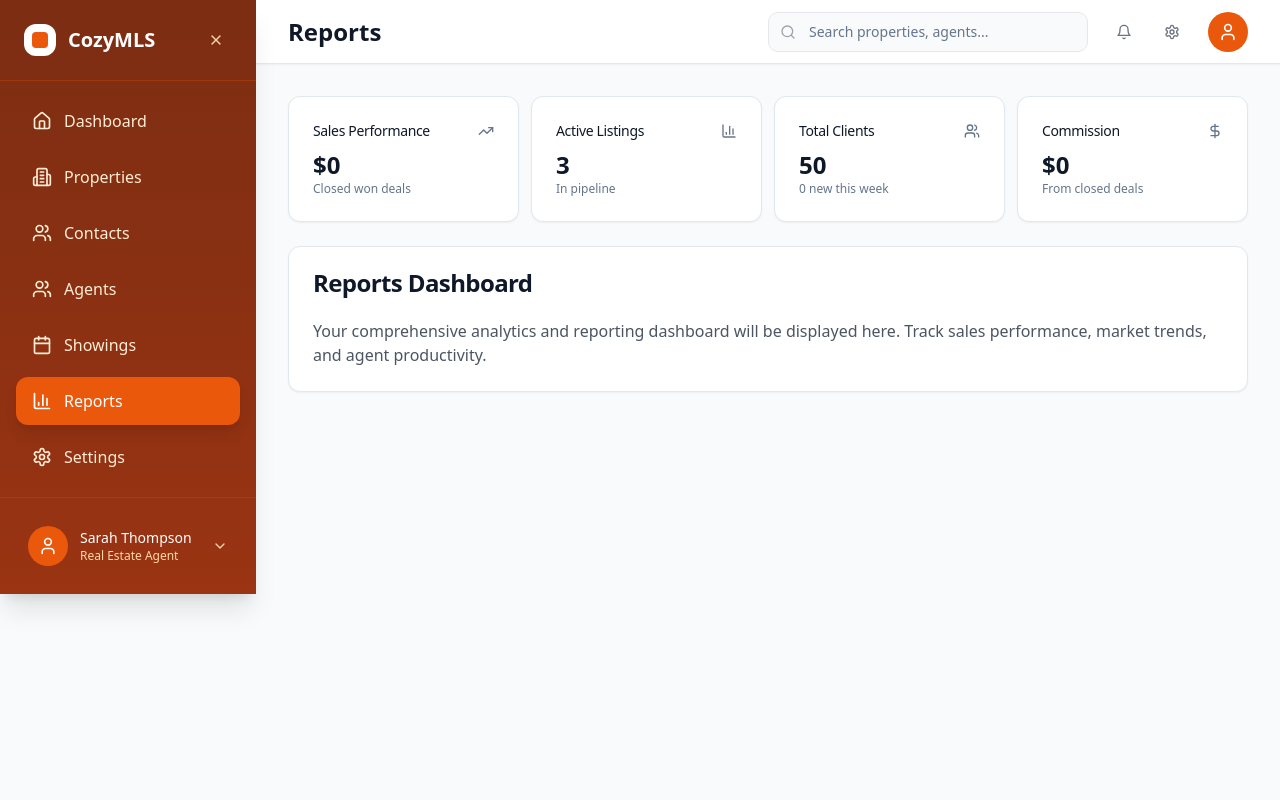
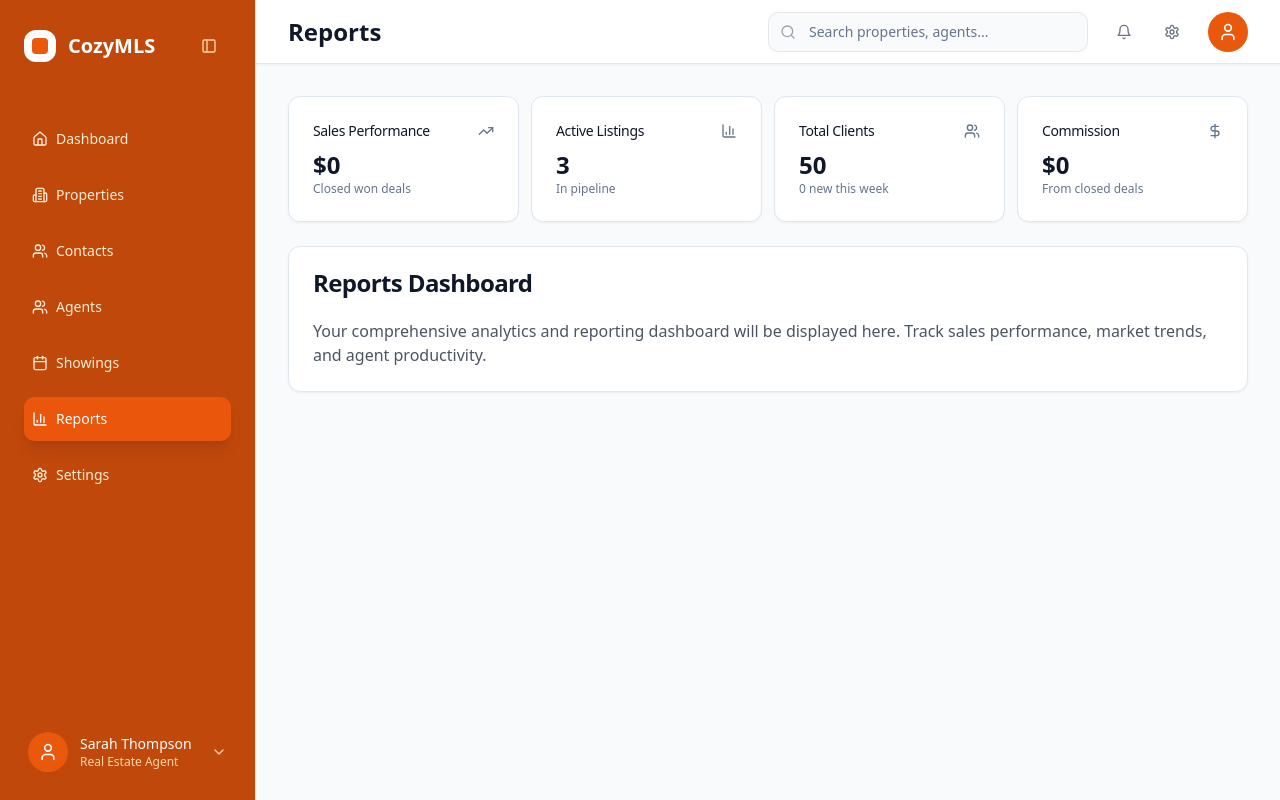
Before and after one commit to Alexi5000/cozymls1, a React (Vite) app: page /reports in a window 1280 px wide. Built offline with nearby package versions, Linux system fonts and the light colour scheme.

Commit message:
Fix: Sidebar desktop width
Fixes the desktop sidebar width issue by migrating to the shadcn/ui Sidebar component and ensuring proper width calculations and responsive behavior.

```diff
--- a/src/widgets/layout/ui/Layout.tsx
+++ b/src/widgets/layout/ui/Layout.tsx
@@ -1,5 +1,6 @@
 import { Sidebar } from './Sidebar';
 import { Header } from './Header';
+import { SidebarProvider, SidebarInset } from '@/shared/ui/sidebar';
 
 interface LayoutProps {
   children: React.ReactNode;
@@ -8,16 +9,18 @@ interface LayoutProps {
 
 export function Layout({ children, title }: LayoutProps) {
   return (
-    <div className="min-h-screen bg-gray-50 flex flex-col md:flex-row relative">
+    <SidebarProvider defaultOpen={true}>
+      <div className="min-h-screen bg-gray-50 flex w-full">
         <Sidebar />
-      <div className="flex-1 flex flex-col min-w-0">
+        <SidebarInset>
           <Header title={title} />
           <main className="flex-1 p-4 md:p-6 lg:p-8 overflow-auto">
             <div className="max-w-7xl mx-auto">
               {children}
             </div>
           </main>
+        </SidebarInset>
       </div>
-    </div>
+    </SidebarProvider>
   );
 }
--- a/src/widgets/layout/ui/Sidebar.tsx
+++ b/src/widgets/layout/ui/Sidebar.tsx
@@ -1,4 +1,3 @@
-import { useState } from 'react';
 import { Link, useLocation } from 'react-router-dom';
 import {
   Home,
@@ -7,14 +6,23 @@ import {
   Calendar,
   BarChart3,
   Settings,
-  Menu,
-  X,
   User,
   ChevronDown
 } from 'lucide-react';
-import { Button } from '@/shared/ui/button';
 import { cn } from '@/shared/lib/utils';
-import { useIsMobile } from '@/shared/hooks/use-mobile';
+import {
+  Sidebar as SidebarPrimitive,
+  SidebarContent,
+  SidebarFooter,
+  SidebarGroup,
+  SidebarGroupContent,
+  SidebarHeader,
+  SidebarMenu,
+  SidebarMenuButton,
+  SidebarMenuItem,
+  SidebarTrigger,
+  useSidebar,
+} from '@/shared/ui/sidebar';
 
 const navigation = [
   { name: 'Dashboard', href: '/', icon: Home },
@@ -27,33 +35,16 @@ const navigation = [
 ];
 
 export function Sidebar() {
-  const [collapsed, setCollapsed] = useState(false);
   const location = useLocation();
-  const isMobile = useIsMobile();
+  const { state } = useSidebar();
 
-  // Auto-collapse on mobile, allow manual toggle on desktop
-  const isCollapsed = isMobile || collapsed;
+  const isCollapsed = state === 'collapsed';
 
   return (
-    <>
-      {/* Mobile backdrop overlay */}
-      {isMobile && !collapsed && (
-        <div
-          className="fixed inset-0 bg-black/50 z-40 md:hidden"
-          onClick={() => setCollapsed(true)}
-          aria-hidden="true"
-        />
-      )}
-
-      <div className={cn(
-      'cozy-sidebar text-white transition-all duration-300 flex flex-col shadow-xl',
-      'md:relative fixed md:translate-x-0 z-50 h-full',
-      isMobile ? (collapsed ? '-translate-x-full w-0' : 'translate-x-0 w-72 mobile-safe-area-left') : (collapsed ? 'w-16' : 'w-64')
-    )}>
+    <SidebarPrimitive className="cozy-sidebar text-white">
       {/* Header */}
-      <div className={cn(
-        "p-6 border-b border-orange-700/50",
-        isMobile && "mobile-safe-area-top pt-8"
+      <SidebarHeader className={cn(
+        "p-6 border-b border-orange-700/50 mobile-safe-area-top"
       )}>
         <div className="flex items-center justify-between">
           {!isCollapsed && (
@@ -64,54 +55,53 @@ export function Sidebar() {
               <h2 className="text-xl font-bold">CozyMLS</h2>
             </div>
           )}
-          <Button
-            variant="ghost"
-            size="icon"
-            onClick={() => setCollapsed(!collapsed)}
-            className={cn(
+          <SidebarTrigger className={cn(
             "text-orange-200 hover:text-white hover:bg-orange-700/50 h-8 w-8",
-              isMobile && "mobile-touch-target"
-            )}
-          >
-            {collapsed ? <Menu className="h-4 w-4" /> : <X className="h-4 w-4" />}
-          </Button>
+            "mobile-touch-target"
+          )} />
         </div>
-      </div>
+      </SidebarHeader>
 
       {/* Navigation */}
-      <nav className="flex-1 p-4">
-        <div className="space-y-2">
+      <SidebarContent>
+        <SidebarGroup>
+          <SidebarGroupContent>
+            <SidebarMenu className="space-y-2 p-4">
               {navigation.map((item) => {
                 const isActive = location.pathname === item.href;
                 return (
-               <Link
-                key={item.name}
-                to={item.href}
+                  <SidebarMenuItem key={item.name}>
+                    <SidebarMenuButton
+                      asChild
+                      isActive={isActive}
                       className={cn(
-                   'cozy-nav-item mobile-tap-highlight-none',
+                        'cozy-nav-item mobile-tap-highlight-none w-full',
                         isActive && 'active',
                         isCollapsed && 'justify-center px-3',
-                   isMobile && 'mobile-touch-target py-4'
+                        'mobile-touch-target py-4'
                       )}
-                 onClick={() => isMobile && setCollapsed(true)}
                     >
+                      <Link to={item.href}>
                         <item.icon className="h-5 w-5 flex-shrink-0" />
                         {!isCollapsed && <span className="font-medium">{item.name}</span>}
                       </Link>
+                    </SidebarMenuButton>
+                  </SidebarMenuItem>
                 );
               })}
-        </div>
-      </nav>
+            </SidebarMenu>
+          </SidebarGroupContent>
+        </SidebarGroup>
+      </SidebarContent>
 
       {/* User Profile */}
       {!isCollapsed && (
-        <div className={cn(
-          "p-4 border-t border-orange-700/50",
-          isMobile && "mobile-safe-area-bottom pb-8"
+        <SidebarFooter className={cn(
+          "p-4 border-t border-orange-700/50 mobile-safe-area-bottom"
         )}>
           <div className={cn(
             "flex items-center gap-3 p-3 rounded-lg hover:bg-orange-700/30 cursor-pointer transition-colors",
-            isMobile && "mobile-touch-target mobile-tap-highlight-none"
+            "mobile-touch-target mobile-tap-highlight-none"
           )}>
             <div className="w-10 h-10 bg-orange-600 rounded-full flex items-center justify-center">
               <User className="h-5 w-5 text-white" />
@@ -122,9 +112,8 @@ export function Sidebar() {
             </div>
             <ChevronDown className="h-4 w-4 text-orange-200" />
           </div>
-        </div>
+        </SidebarFooter>
       )}
-      </div>
-    </>
+    </SidebarPrimitive>
   );
 }
```
Lines whose indentation alone changed are shown as unchanged.
